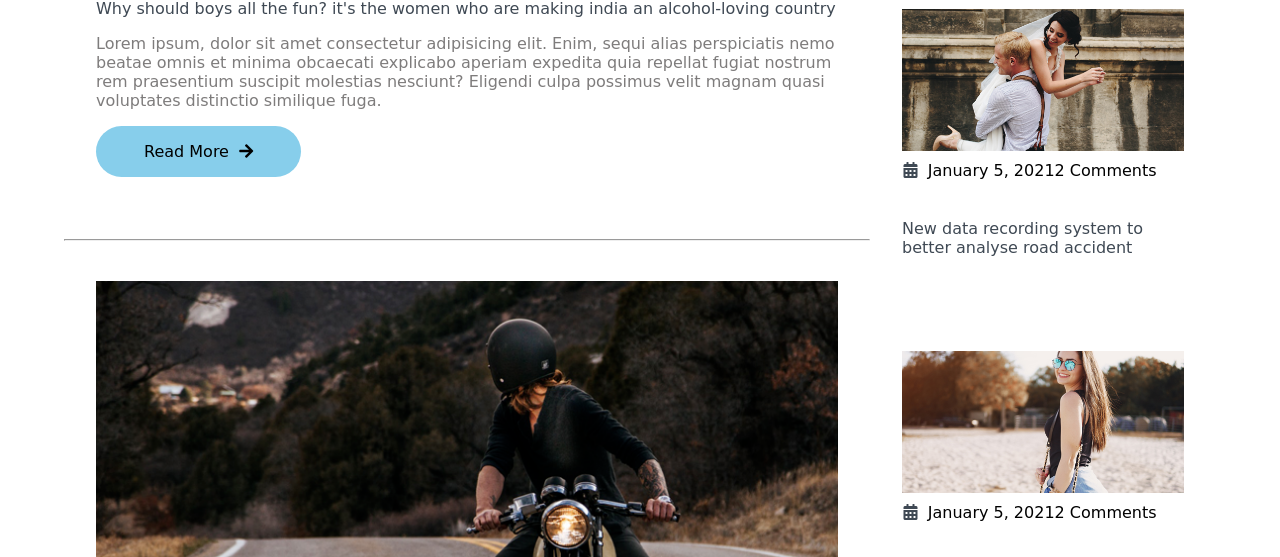
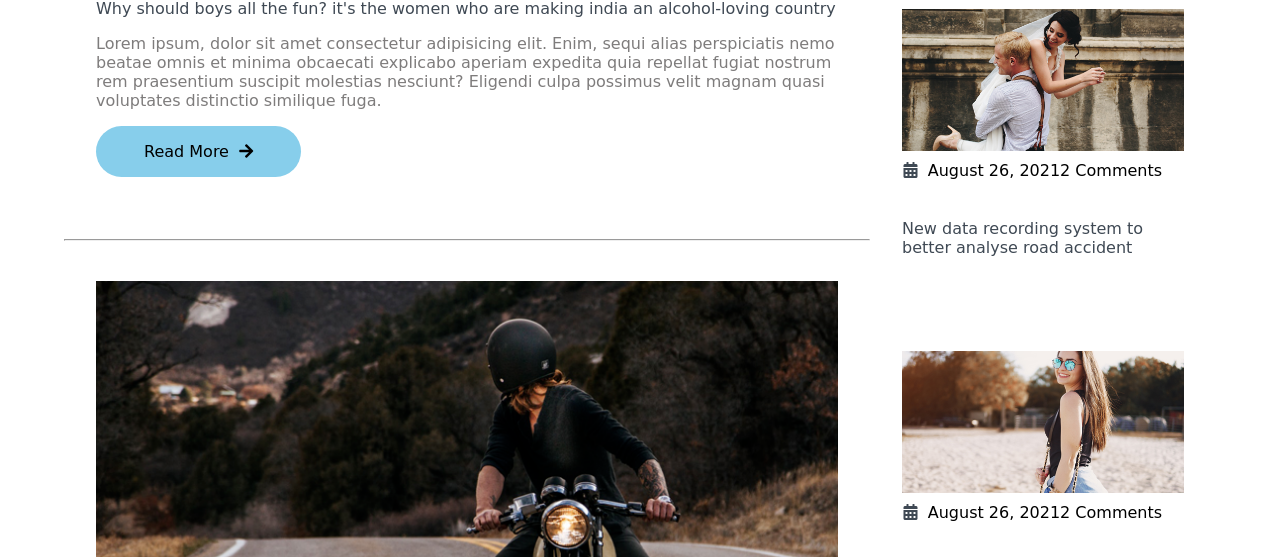
Before and after one commit to Crishpy-Coffe/Blog_Website, a plain HTML site: page index.html in a window 1280 px wide. Shown: the part 2945-3502 px from the top of the page. Drawn offline with nearby package versions, Linux system fonts and the light colour scheme; files whose address does not match are found by name; a web font is replaced by a local one.

Commit message:
Update index.html

```diff
--- a/index.html
+++ b/index.html
@@ -401,7 +401,7 @@
                   <div class="post-infos flex-row">
                     <span
                       ><i class="fas fa-calendar-alt text-grey"></i
-                      >&nbsp;&nbsp;January 5, 2021</span
+                      >&nbsp;&nbsp;August 26, 2021</span
                     >
                     <span>2 Comments</span>
                   </div>
@@ -425,7 +425,7 @@
                   <div class="post-infos flex-row">
                     <span
                       ><i class="fas fa-calendar-alt text-grey"></i
-                      >&nbsp;&nbsp;January 5, 2021</span
+                      >&nbsp;&nbsp;August 26, 2021</span
                     >
                     <span>2 Comments</span>
                   </div>
@@ -449,7 +449,7 @@
                   <div class="post-infos flex-row">
                     <span
                       ><i class="fas fa-calendar-alt text-grey"></i
-                      >&nbsp;&nbsp;January 5, 2021</span
+                      >&nbsp;&nbsp;August 26, 2021</span
                     >
                     <span>2 Comments</span>
                   </div>
```
